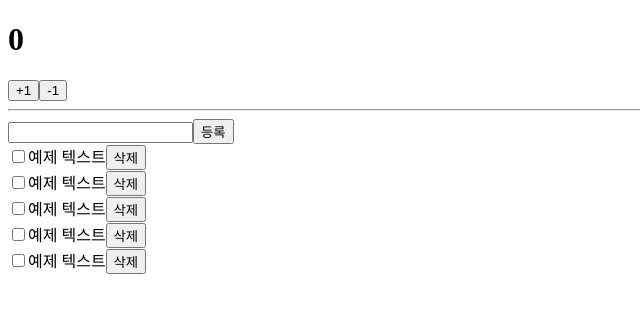
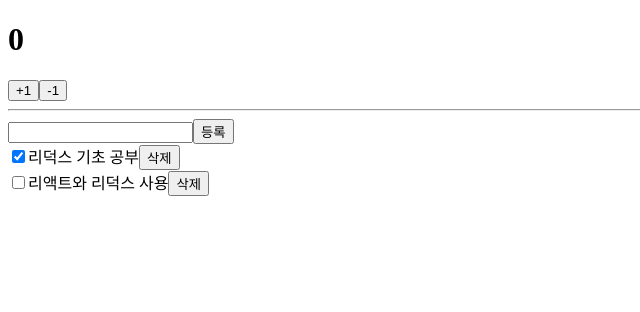
Before and after one commit to Bhanjo/React_study, a React (Create React App) app in the folder book_react/: page / in a window 1280 px wide. Shown: the top 312 px of the page, without its empty margins (0-640 px from the left). Built offline with nearby package versions, Linux system fonts and the light colour scheme.

Commit message:
추가: todo 기능 구현

```diff
--- a/book_react/src/components/Todos.js
+++ b/book_react/src/components/Todos.js
@@ -1,9 +1,16 @@
 const TodoItem = ({todo, onToggle, onRemove}) => {
     return(
         <div>
-            <input type="checkbox" />
-            <span>예제 텍스트</span>
-            <button>삭제</button>
+            <input
+                type="checkbox"
+                onClick={() => onToggle(todo.id)}
+                checked={todo.done}
+                readOnly={true}
+            />
+            <span style={{ textDecoration: todo.done ? 'line-througt' : 'none'}}>
+                {todo.text}
+            </span>
+            <button onClick={() => onRemove(todo.id)}>삭제</button>
         </div>
     );
 };
@@ -18,19 +25,25 @@ const Todos = ({
 }) => {
     const onSubmit = e => {
         e.preventDefault();
+        onInsert(input);
+        onChangeInput('');
     };
+    const onChange = e => onChangeInput(e.target.value);
     return (
         <div>
             <form onSubmit={onSubmit}>
-                <input />
+                <input value={input} onChange={onChange} />
                 <button type="submit">등록</button>
             </form>
             <div>
-                <TodoItem />
-                <TodoItem />
-                <TodoItem />
-                <TodoItem />
-                <TodoItem />
+                {todos.map(todo => (
+                    <TodoItem
+                        todo={todo}
+                        key={todo.id}
+                        onToggle={onToggle}
+                        onRemove={onRemove}
+                    />
+                ))}
             </div>
         </div>
     );
```
